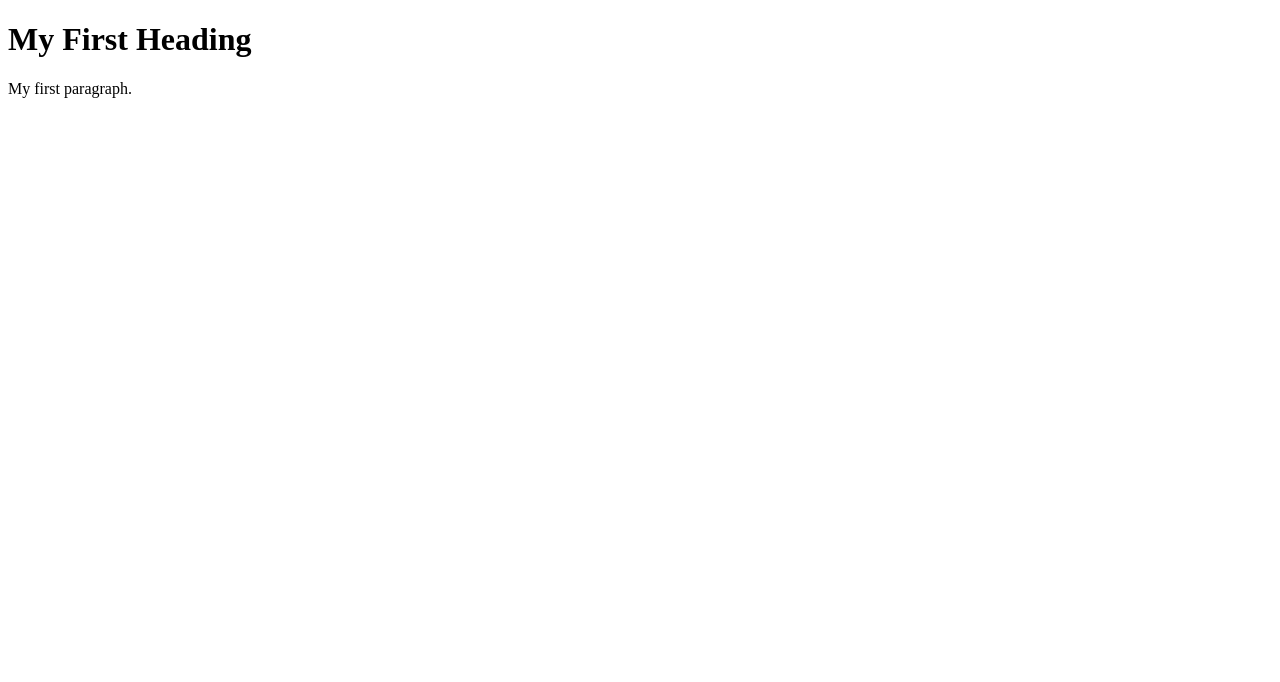
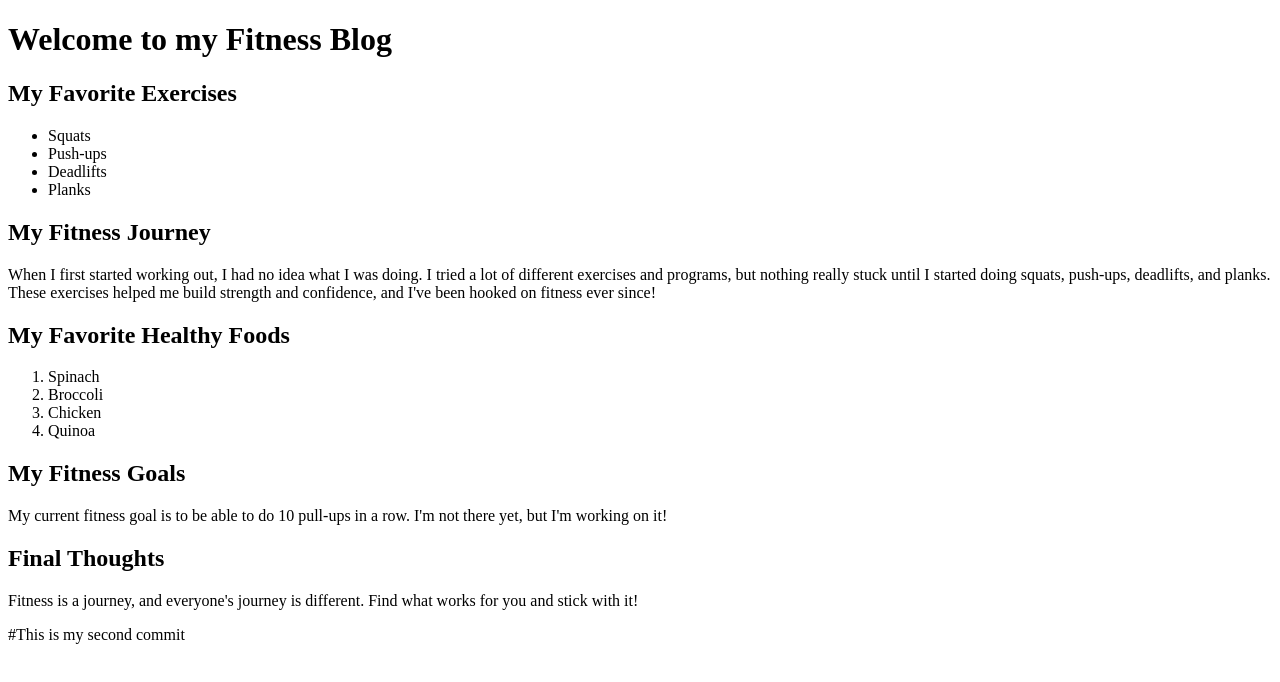
Before and after one commit to Yash-astic/int301, a plain HTML site: page int301git/index.html in a window 1280 px wide. Drawn offline with Linux system fonts and the light colour scheme.

Commit message:
this is my second commit

```diff
--- a/int301git/index.html
+++ b/int301git/index.html
@@ -1,9 +1,37 @@
 <!DOCTYPE html>
 <html>
-<body>
+  <head>
+    <title>Fitness Blog</title>
+  </head>
+  <body>
+    <h1>Welcome to my Fitness Blog</h1>
 
-<h1>My First Heading</h1>
-<p>My first paragraph.</p>
+    <h2>My Favorite Exercises</h2>
+    <ul>
+      <li>Squats</li>
+      <li>Push-ups</li>
+      <li>Deadlifts</li>
+      <li>Planks</li>
+    </ul>
 
-</body>
+    <h2>My Fitness Journey</h2>
+    <p>When I first started working out, I had no idea what I was doing. I tried a lot of different exercises and programs, but nothing really stuck until I started doing squats, push-ups, deadlifts, and planks. These exercises helped me build strength and confidence, and I've been hooked on fitness ever since!</p>
+
+    <h2>My Favorite Healthy Foods</h2>
+    <ol>
+      <li>Spinach</li>
+      <li>Broccoli</li>
+      <li>Chicken</li>
+      <li>Quinoa</li>
+    </ol>
+
+    <h2>My Fitness Goals</h2>
+    <p>My current fitness goal is to be able to do 10 pull-ups in a row. I'm not there yet, but I'm working on it!</p>
+
+    <h2>Final Thoughts</h2>
+    <p>Fitness is a journey, and everyone's journey is different. Find what works for you and stick with it!</p>
+
+  </body>
 </html>
+
+#This is my second commit
```
